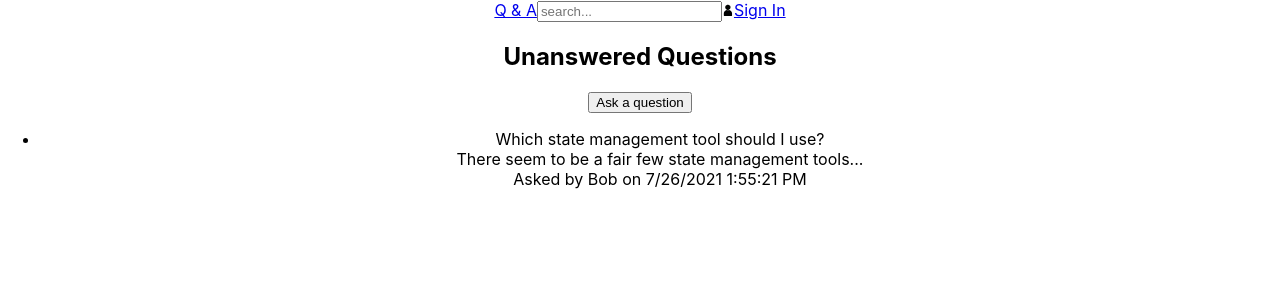
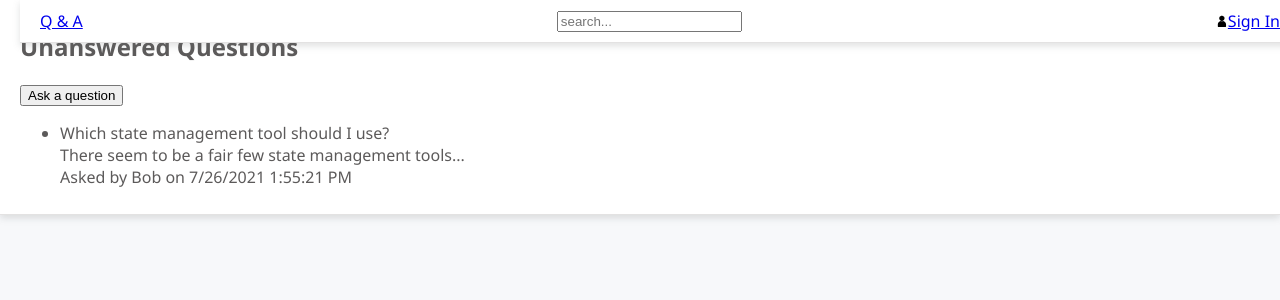
Before and after one commit to AV-Felipe/Learning-React, a React (Create React App) app: page / in a window 1280 px wide. Shown: the top 300 px of the page. Built offline with nearby package versions, Linux system fonts and the light colour scheme.

Commit message:
styling with css - style leak

```diff
--- a/src/App.css
+++ b/src/App.css
@@ -1,38 +1,5 @@
-.App {
-  text-align: center;
+.container {
+  font-family: 'Segoe UI', 'Helvetica Neue', sans-serif;
+  font-size: 16px;
+  color: #5c5a5a;
 }
-
-.App-logo {
-  height: 40vmin;
-  pointer-events: none;
-}
-
-@media (prefers-reduced-motion: no-preference) {
-  .App-logo {
-    animation: App-logo-spin infinite 20s linear;
-  }
-}
-
-.App-header {
-  background-color: #282c34;
-  min-height: 100vh;
-  display: flex;
-  flex-direction: column;
-  align-items: center;
-  justify-content: center;
-  font-size: calc(10px + 2vmin);
-  color: white;
-}
-
-.App-link {
-  color: #61dafb;
-}
-
-@keyframes App-logo-spin {
-  from {
-    transform: rotate(0deg);
-  }
-  to {
-    transform: rotate(360deg);
-  }
-}
--- a/src/App.tsx
+++ b/src/App.tsx
@@ -5,7 +5,7 @@ import { HomePage } from './HomePage';
 
 function App() {
   return (
-    <div className="App">
+    <div className="container">
       <Header />
       <HomePage />
     </div>
--- /dev/null
+++ b/src/Header.css
@@ -0,0 +1,13 @@
+.container {
+  position: fixed;
+  box-sizing: border-box;
+  top: 0;
+  width: 100%;
+  display: flex;
+  align-items: center;
+  justify-content: space-between;
+  padding: 10px 20px;
+  background-color: #fff;
+  border-bottom: 1px solid #e3e2e2;
+  box-shadow: 0 3px 7px rgba(110, 112, 114, 0.21);
+}
--- a/src/Header.tsx
+++ b/src/Header.tsx
@@ -1,12 +1,13 @@
 import React from 'react';
 import { UserIcon } from './Icons';
+import './Header.css';
 
 export const Header = () => {
   const handleSearchInputChange = (e: React.ChangeEvent<HTMLInputElement>) => {
     console.log(e.currentTarget.value);
   };
   return (
-    <div>
+    <div className="container">
       <a href="./">Q & A</a>
       <input
         type="text"
--- a/src/index.css
+++ b/src/index.css
@@ -1,13 +1,4 @@
 body {
   margin: 0;
-  font-family: -apple-system, BlinkMacSystemFont, 'Segoe UI', 'Roboto', 'Oxygen',
-    'Ubuntu', 'Cantarell', 'Fira Sans', 'Droid Sans', 'Helvetica Neue',
-    sans-serif;
-  -webkit-font-smoothing: antialiased;
-  -moz-osx-font-smoothing: grayscale;
+  background-color: #f7f8fa;
 }
-
-code {
-  font-family: source-code-pro, Menlo, Monaco, Consolas, 'Courier New',
-    monospace;
-}
```
